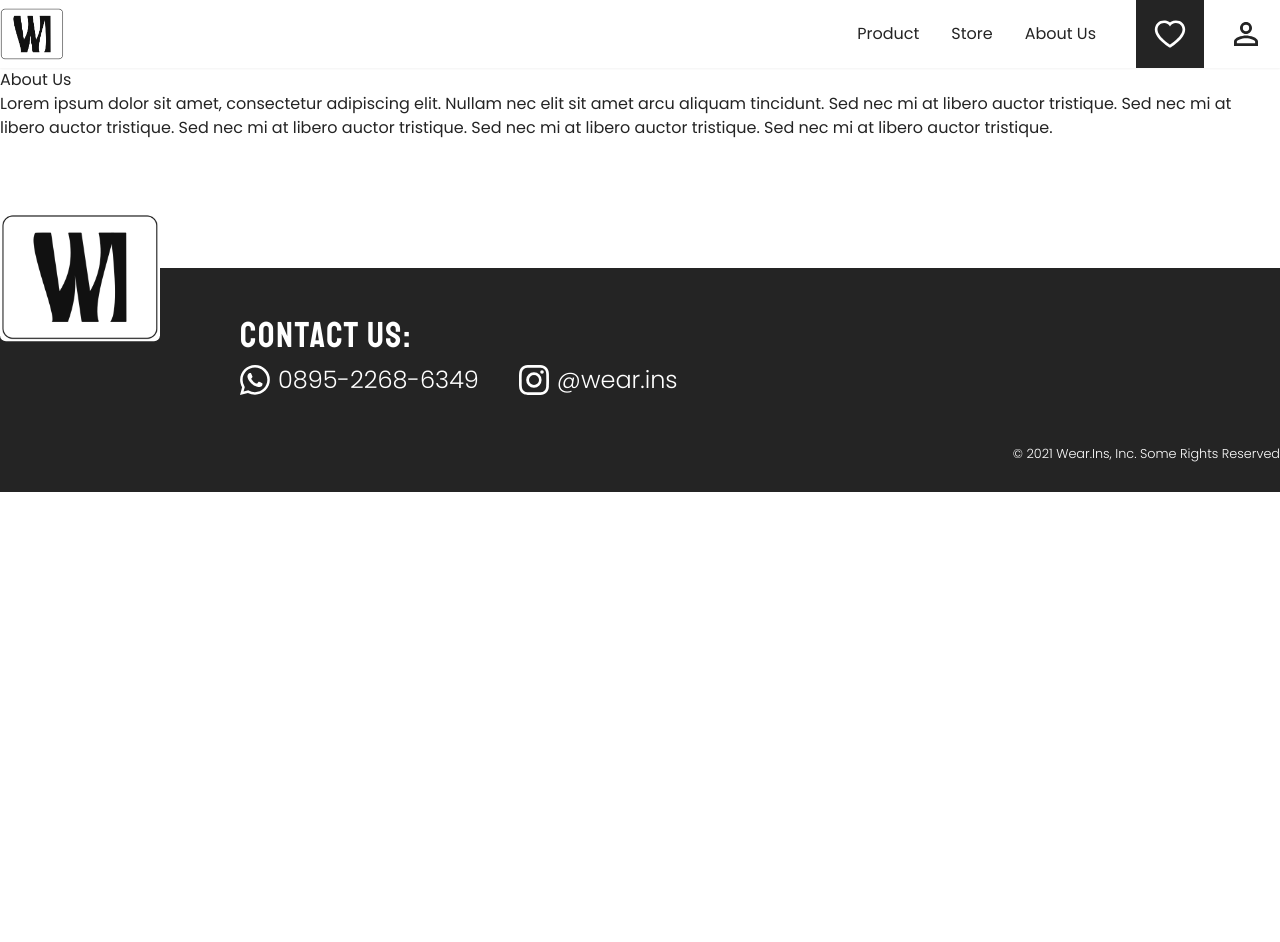
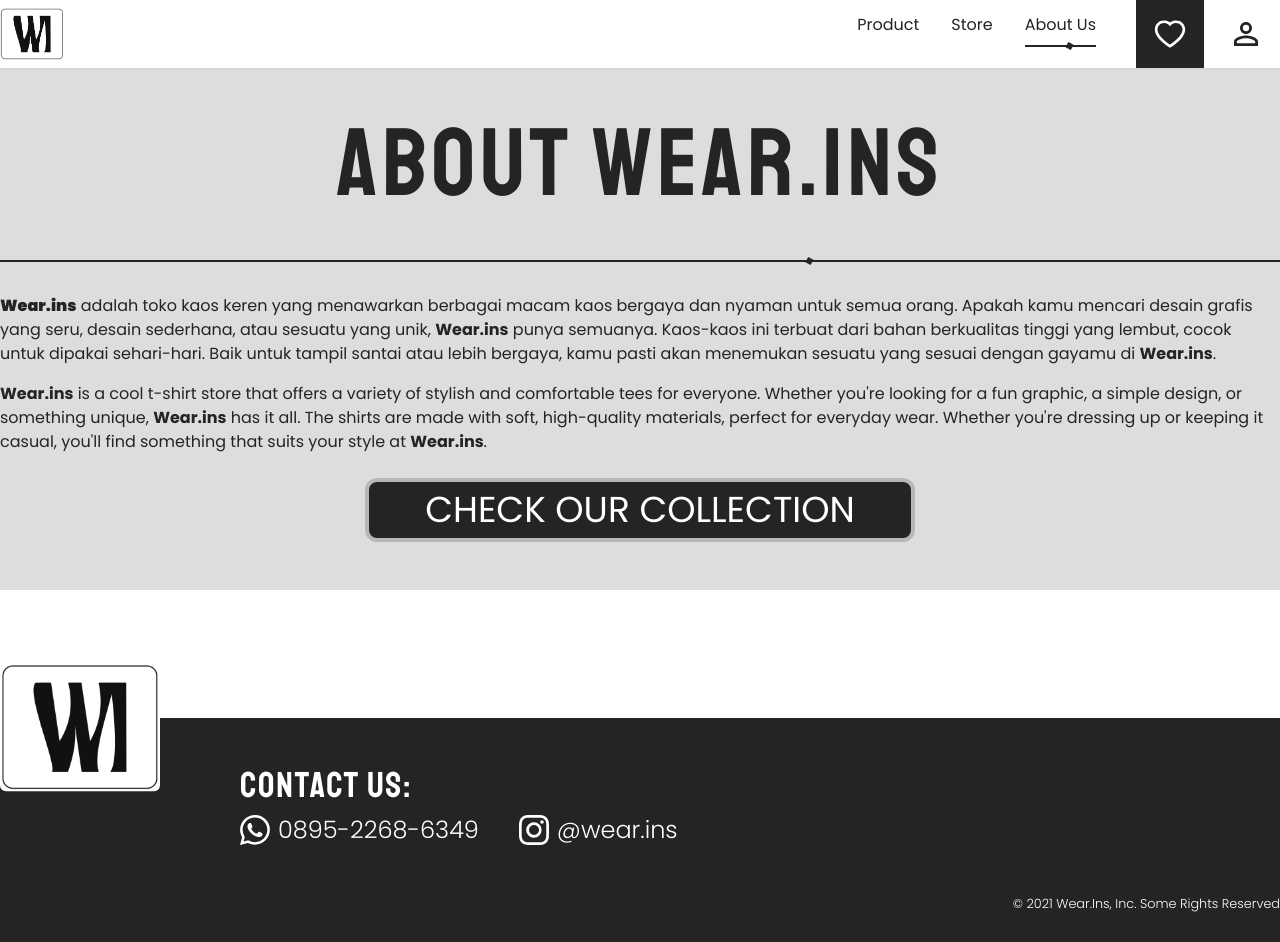
Before and after one commit to vickoeff/wear-ins, a Next.js app: page /about in a window 1280 px wide. Before the commit the page ends 800 px from the top, so only its background shows below. Built offline with nearby package versions, Linux system fonts and the light colour scheme; a web font is replaced by a local one.

Commit message:
feat: update store and about page

```diff
--- a/app/about/page.tsx
+++ b/app/about/page.tsx
@@ -1,13 +1,20 @@
+import { Divider } from "@/components/atoms";
+
 export default function AboutPage() {
   return (
-    <div>
-      <h1>About Us</h1>
-      <p>
-        Lorem ipsum dolor sit amet, consectetur adipiscing elit. Nullam nec elit
-        sit amet arcu aliquam tincidunt. Sed nec mi at libero auctor tristique.
-        Sed nec mi at libero auctor tristique. Sed nec mi at libero auctor tristique.
-        Sed nec mi at libero auctor tristique. Sed nec mi at libero auctor tristique.
-      </p>
+
+    <div className="relative bg-color-3 bg-no-repeat py-12">
+      <div className="container">
+        <h2 className="text-8xl font-staatliches text-center mb-12 tracking-wider">About Wear.ins</h2>
+        <Divider />
+        <div className="py-6">
+          <p className="mb-4"><b><b>Wear.ins</b></b> adalah toko kaos keren yang menawarkan berbagai macam kaos bergaya dan nyaman untuk semua orang. Apakah kamu mencari desain grafis yang seru, desain sederhana, atau sesuatu yang unik, <b>Wear.ins</b> punya semuanya. Kaos-kaos ini terbuat dari bahan berkualitas tinggi yang lembut, cocok untuk dipakai sehari-hari. Baik untuk tampil santai atau lebih bergaya, kamu pasti akan menemukan sesuatu yang sesuai dengan gayamu di <b>Wear.ins</b>.</p>
+          <p><b>Wear.ins</b> is a cool t-shirt store that offers a variety of stylish and comfortable tees for everyone. Whether you&apos;re looking for a fun graphic, a simple design, or something unique, <b>Wear.ins</b> has it all. The shirts are made with soft, high-quality materials, perfect for everyday wear. Whether you&apos;re dressing up or keeping it casual, you&apos;ll find something that suits your style at <b>Wear.ins</b>.</p>
+        </div>
+        <div className='text-center'>
+          <button className='bg-color-2 text-color-1 rounded-xl px-14 py-2 text-4xl uppercase border-4 border-color-4'>Check Our Collection</button>
+        </div>
+      </div>
     </div>
   );
 }
--- a/app/page.tsx
+++ b/app/page.tsx
@@ -177,7 +177,7 @@ export default function Home() {
               <ul className="flex justify-center gap-2 md:gap-28 py-12 pt-10">
                 <motion.li initial={{ translateY: "50%", opacity: 0 }} whileInView={{ translateY: "0%", opacity: 1, transition: { delay: 0 } }} >
                   <Link href="">
-                    <Image src="/tiktok.png" width={115} height={3025} alt="model-1" priority className="max-w-[200%]" />
+                    <Image src="https://res.cloudinary.com/dkqzrblhj/image/upload/v1735791762/tiktok.png" width={100} height={3025} alt="model-1" priority className="max-w-[200%]" />
                   </Link>
                 </motion.li>
                 <motion.li initial={{ translateY: "50%", opacity: 0 }} whileInView={{ translateY: "0%", opacity: 1, transition: { delay: 0.2 } }} >
--- /dev/null
+++ b/app/store/page.tsx
@@ -0,0 +1,51 @@
+'use client'
+
+import { motion } from "motion/react";
+import Link from "next/link";
+import Image from "next/image";
+import { Divider } from "@/components/atoms";
+
+export default function StorePage() {
+
+  return (
+    <div className="relative bg-color-3 bg-no-repeat py-12">
+      <div className="container">
+        <h2 className="text-8xl font-staatliches text-center mb-12 tracking-wider">Visite our Store</h2>
+        <Divider />
+        <div className=" p-4 font-staatliches tracking-widest">
+          <h3 className="text-6xl text-center mb-4">OFFLINE SHOP</h3>
+          <p className="font-poppins tracking-normal text-center text-xl md:text-md ">Pahlawan street Gg. Kidam no. 162, Postal Code 67214,<br />Probolinggo City, Indonesia</p>
+          <div className="relative p-4 md:p-28 flex justify-center">
+            <div className="absolute top-[16.5%] right-[25%]">
+              <motion.div className="flex flex-col items-center gap-2 bg-color-1 p-4 py-8 font-poppins text-center shadow-md rounded-b-xl" initial={{ translateY: "50%", opacity: 0 }} whileInView={{ translateY: "0%", opacity: 1, transition: { delay: 0 } }}>
+                <h2 className="font-bold text-xl">Wear.ins</h2>
+                <Image src="/logo-light.png" width={80} height={80} alt="store" className="rounded-xl" priority />
+                <p className="text-sm">Official Store</p>
+              </motion.div>
+            </div>
+            <iframe src="https://www.google.com/maps/embed?pb=!1m18!1m12!1m3!1d247.08217080356252!2d113.21562192576476!3d-7.756405774538545!2m3!1f0!2f0!3f0!3m2!1i1024!2i768!4f13.1!3m3!1m2!1s0x2dd7ad408089f567%3A0xbaf5ee5202ffef60!2sWear.ins!5e0!3m2!1sid!2sid!4v1735795732783!5m2!1sid!2sid" width="800" height="450" allowFullScreen={true} loading="lazy" referrerPolicy="no-referrer-when-downgrade" className="rounded-xl"></iframe>
+          </div>
+          <h3 className="text-6xl text-center">ONLINE SHOP</h3>
+          <p className="font-poppins text-center text-xl">Wear.Ins Availabe on Favourite Ecommers</p>
+          <ul className="flex justify-center gap-2 md:gap-28 py-12 pt-12">
+            <motion.li initial={{ translateY: "50%", opacity: 0 }} whileInView={{ translateY: "0%", opacity: 1, transition: { delay: 0 } }} >
+              <Link href="">
+                <Image src="https://res.cloudinary.com/dkqzrblhj/image/upload/v1735791762/tiktok.png" width={100} height={3025} alt="model-1" priority className="max-w-[200%]" />
+              </Link>
+            </motion.li>
+            <motion.li initial={{ translateY: "50%", opacity: 0 }} whileInView={{ translateY: "0%", opacity: 1, transition: { delay: 0.2 } }} >
+              <Link href="">
+                <Image src="/shopee.png" width={115} height={3025} alt="model-1" priority className="max-w-[200%]" />
+              </Link>
+            </motion.li>
+            <motion.li initial={{ translateY: "50%", opacity: 0 }} whileInView={{ translateY: "0%", opacity: 1, transition: { delay: 0.4 } }} >
+              <Link href="">
+                <Image src="/tokopedia.png" width={115} height={3025} alt="model-1" priority className="max-w-[200%]" />
+              </Link>
+            </motion.li>
+          </ul>
+        </div>
+      </div>
+    </div>
+  )
+}
--- a/components/layouts/Navbar.tsx
+++ b/components/layouts/Navbar.tsx
@@ -1,11 +1,19 @@
+'use client'
+
+import { usePathname } from 'next/navigation';
 import { NAV_ITEMS } from "@/constant/navbar";
 import Image from "next/image";
 import Link from "next/link";
 import { FiMenu } from "react-icons/fi";
 import { AiOutlineHeart } from "react-icons/ai";
 import { MdPersonOutline } from "react-icons/md";
+import { Divider } from '../atoms';
 
 export const Navbar = () => {
+  const path = usePathname();
+
+  console.log("path", path);
+
   return (
     <nav className="sticky top-0 bg-white z-50 shadow-sm">
       <div className="container flex justify-between items-center px-4 md:px-0 py-2 md:py-0">
@@ -22,6 +30,7 @@ export const Navbar = () => {
                   <Link href={item.path}>
                     {item.label}
                   </Link>
+                  {item.path == path && <Divider />}
                 </li>
               ))
             }
--- a/imageLoader.js
+++ b/imageLoader.js
@@ -2,5 +2,6 @@
 
 export default function myImageLoader({ src }) {
   // const params = ['f_auto', 'c_limit', `w_${width}`, `q_${quality || 'auto'}`];
+  if (src.includes('http')) return src;
   return `https://res.cloudinary.com/dkqzrblhj/image/upload/wearins${src}`;
 }
--- a/services/product/getProductById.ts
+++ b/services/product/getProductById.ts
@@ -1,6 +1,6 @@
 export async function getProductById(id: string) {
   try {
-    const response = await fetch(`${process.env.BASE_API_URL}/product/${id}`, { method: 'GET', headers: { 'Content-Type': 'application/json' } });
+    const response = await fetch(`${process.env.BASE_API_URL ?? "http://localhost:3000/api"}/product/${id}`, { method: 'GET', headers: { 'Content-Type': 'application/json' } });
     return await response.json();
   } catch (error: { message: string } | string | unknown) {
     console.error('Error fetching product:', error);
```
Also changed, not shown: 1 other file (tests, documents, lock files or other folders).
